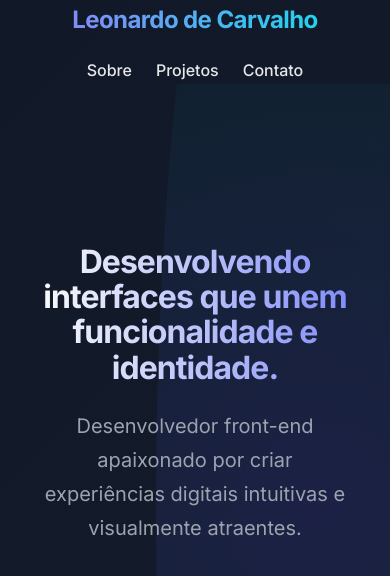
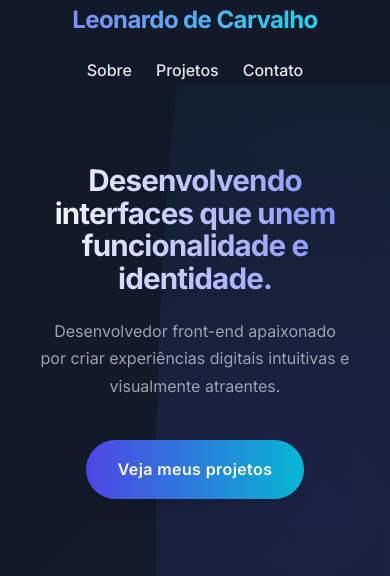
Before and after one commit to leeohcarvalho/portfolio, a plain HTML site: page index.html in a window 390 px wide. Shown: the top 576 px of the page. Drawn offline with Linux system fonts and the light colour scheme.

Commit message:
ajustado layout responsivo para aparelhos de 390px de largura onde a foto da seção hero estava ficando cortada

```diff
--- a/src/css/responsive.css
+++ b/src/css/responsive.css
@@ -161,6 +161,10 @@
 }
 
 @media (max-width: 480px){
+    #hero{
+        padding: 5rem 0 3rem;
+    }
+
     .project-card {
         width: 350px;
         height: 450px;
@@ -184,6 +188,19 @@
 }
 
 @media (max-width: 393px) {
+    .headline{
+        font-size: 1.85rem;
+    }
+
+    .subheadline{
+        font-size: 1rem;
+    }
+
+    .photo-placeholder img{
+        width: 230px;
+        height: 230px;
+    }
+
     .about-text p{
         font-size: 0.95rem;
     }
```
